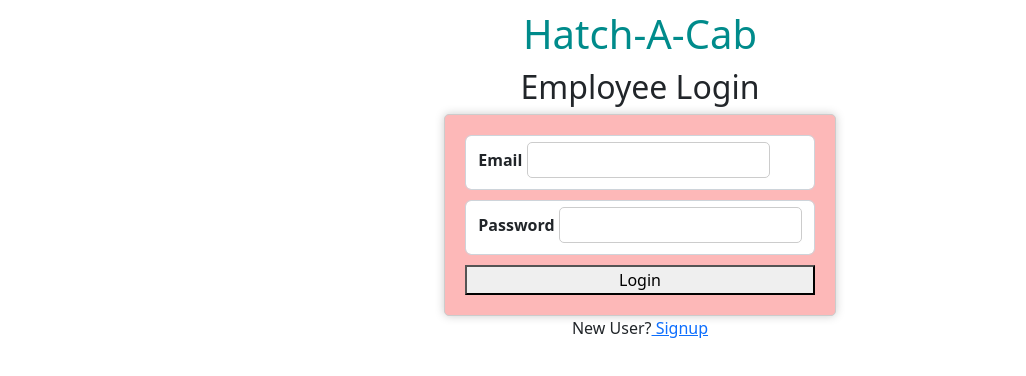
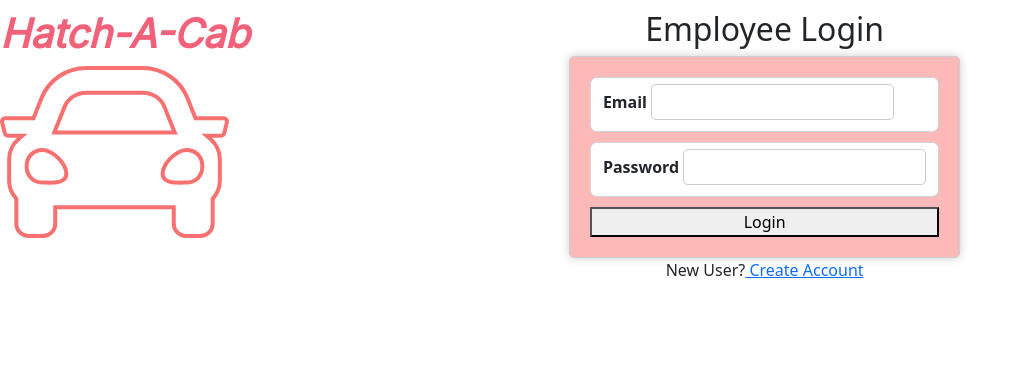
Before and after one commit to UI-GGN/CBP3-React-Rebels, a React (Create React App) app: page / in a window 1280 px wide. Shown: the top 376 px of the page, without its empty margins (0-1026 px from the left). Built offline with nearby package versions, Linux system fonts and the light colour scheme.

Commit message:
RR- 3|Akshit Nallu|add request info

```diff
--- a/src/App.js
+++ b/src/App.js
@@ -1,44 +1,41 @@
-import logo from './logo.svg';
-import './App.scss';
-import 'tailwindcss/tailwind.css';
-import { BrowserRouter, Routes, Route } from 'react-router-dom';
-import AddCab from './pages/AddCab';
-import Login from './pages/Login';
-import Booking from './pages/Booking';
-import BookingConfirmation from './pages/Bookingconfirmation';
-import SignUp from './pages/Signup';
-import ErrorPage from './pages/ErrorPage';
-import LandingPage from './pages/LandingPage.tsx';
+import "./App.scss";
+import "tailwindcss/tailwind.css";
+import { BrowserRouter, Routes, Route } from "react-router-dom";
+import AddCab from "./pages/AddCab";
+import Login from "./pages/Login";
+import BookingConfirmation from "./pages/Bookingconfirmation";
+import SignUp from "./pages/Signup";
+import LandingPage from "./pages/LandingPage.tsx";
 
 function App() {
   const rides = [
     {
       bookingId: 1,
-      dropLocation: 'address1',
-      pickUpLocation: 'address2',
-      city: 'Chennai',
-      area: 'T.Nagar',
-      time: '2022-04-22 10:34:23',
-      status: 'confirmed',
+      dropLocation: "address1",
+      pickUpLocation: "address2",
+      city: "Chennai",
+      area: "T.Nagar",
+      time: "2022-04-22 10:34:23",
+      status: "confirmed"
     },
     {
       bookingId: 2,
-      dropLocation: 'Delhi',
-      pickUpLocation: 'Chennai',
-      time: '2022-04-22 10:34:23',
-      city: 'Chennai',
-      area: 'T.Nagar',
-      status: 'confirmed',
+      dropLocation: "Delhi",
+      pickUpLocation: "Chennai",
+      time: "2022-04-22 10:34:23",
+      city: "Chennai",
+      area: "T.Nagar",
+      status: "confirmed"
     },
     {
       bookingId: 3,
-      dropLocation: 'Delhi',
-      pickUpLocation: 'Chennai',
-      time: '2022-04-22 10:34:23',
-      city: 'Chennai',
-      area: 'T.Nagar',
-      status: 'confirmed',
-    },
+      dropLocation: "Delhi",
+      pickUpLocation: "Chennai",
+      time: "2022-04-22 10:34:23",
+      city: "Chennai",
+      area: "T.Nagar",
+      status: "confirmed"
+    }
   ];
 
   return (
@@ -49,10 +46,7 @@ function App() {
         <Route path="signup" element={<SignUp />} />
         <Route path="booking" element={<AddCab />} />
         <Route path="home" element={<LandingPage />} />
-        <Route
-          path="booking-confirmation"
-          element={<BookingConfirmation rides={rides} />}
-        />
+        <Route path="booking-confirmation" element={<BookingConfirmation rides={rides} />} />
         <Route path="*" element={<Login />} />
       </Routes>
     </BrowserRouter>
--- /dev/null
+++ b/src/components/Logo.js
@@ -0,0 +1,21 @@
+import React from 'react';
+import logo from './../logo.svg';
+const Logo = () => {
+  return (
+    <div style={{ float: 'left' }}>
+      <h1
+        style={{
+          fontWeight: '700',
+          fontStyle: 'italic',
+          fontFamily: 'inter',
+          color: '#F2617A',
+        }}
+      >
+        Hatch-A-Cab
+      </h1>
+      <img src={logo} alt="Car Icon with red outline" />
+    </div>
+  );
+};
+
+export default Logo;
--- a/src/pages/Login.js
+++ b/src/pages/Login.js
@@ -5,6 +5,7 @@ import '../styles/pages/Login.scss';
 import Form from '../components/Form';
 import { useNavigate } from 'react-router-dom';
 import '../styles/components/Form.scss';
+import Logo from '../components/Logo';
 
 const Login = (props) => {
   const [error, setError] = useState(null);
@@ -27,7 +28,7 @@ const Login = (props) => {
 
   return (
     <div>
-      <h1 className="login-container">Hatch-A-Cab</h1>
+      <Logo />
       <div className="login-container">
         <h2>Employee Login</h2>
         <Form
@@ -39,7 +40,7 @@ const Login = (props) => {
         {error && <p>{error}</p>}
         <p>
           New User?
-          <Link to="/signup"> Signup </Link>
+          <Link to="/signup"> Create Account </Link>
         </p>
       </div>
     </div>
```
Also changed, not shown: src/logo.svg.
